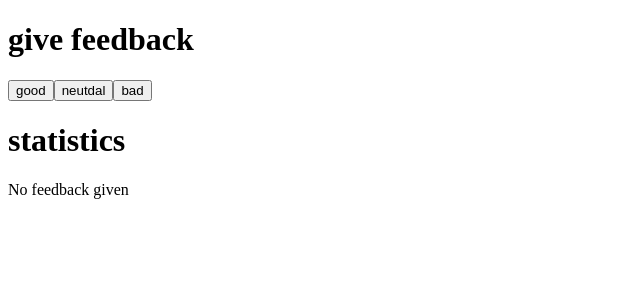
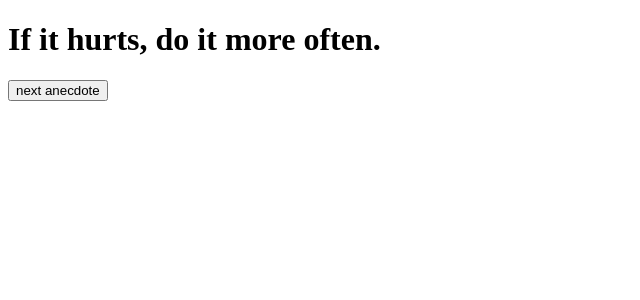
Before and after one commit to YoussefElMjd/NightBornFormation, a React (Create React App) app in the folder train-app/: page / in a window 1280 px wide. Shown: the top 300 px of the page, without its empty margins (0-640 px from the left). Built offline with nearby package versions, Linux system fonts and the light colour scheme.

Commit message:
part 1 - d - ex 1.12*

```diff
--- a/train-app/src/App.js
+++ b/train-app/src/App.js
@@ -1,76 +1,25 @@
 import { useState } from "react";
 
-const Button = (props) => {
-  return <button onClick={props.increment}> {props.react.name}</button>;
-};
+const App = () => {
+  const anecdotes = [
+    "If it hurts, do it more often.",
+    "Adding manpower to a late software project makes it later!",
+    "The first 90 percent of the code accounts for the first 10 percent of the development time...The remaining 10 percent of the code accounts for the other 90 percent of the development time.",
+    "Any fool can write code that a computer can understand. Good programmers write code that humans can understand.",
+    "Premature optimization is the root of all evil.",
+    "Debugging is twice as hard as writing the code in the first place. Therefore, if you write the code as cleverly as possible, you are, by definition, not smart enough to debug it.",
+    "Programming without an extremely heavy use of console.log is same as if a doctor would refuse to use x-rays or blood tests when diagnosing patients.",
+  ];
 
-const React = (props) => {
-  return <p>{props.name + " " + props.click}</p>;
-};
+  const [selected, setSelected] = useState(0);
 
-const Stats = (props) => {
-  const allReact = props.good.click + props.neutdal.click + props.bad.click;
-  if (allReact == 0) {
-    return <p>No feedback given</p>;
-  }
+  const randomNumber = () => {
+    setSelected(Math.floor(Math.random() * ((anecdotes.length-1) - 0 + 1) + 0));
+  };
   return (
     <div>
-      <table>
-        <tbody>
-          <tr>
-            <td>
-              <React name={props.good.name} click={props.good.click} />
-            </td>
-          </tr>
-          <tr>
-            <td>
-              <React name={props.neutdal.name} click={props.neutdal.click} />
-            </td>
-          </tr>
-          <tr>
-            <td>
-              <React name={props.bad.name} click={props.bad.click} />
-            </td>
-          </tr>
-          <tr>
-            <td>
-              <p>average {(props.good.click - props.bad.click) / allReact}</p>
-            </td>
-          </tr>
-          <tr>
-            <td>
-              <p>positive {(props.good.click / allReact) * 100} %</p>
-            </td>
-          </tr>
-        </tbody>
-      </table>
-    </div>
-  );
-};
-const App = () => {
-  // enregistder les clics de chaque bouton dans un état différent
-  const [good, setGood] = useState({ name: "good", click: 0 });
-  const [neutdal, setNeutdal] = useState({ name: "neutdal", click: 0 });
-  const [bad, setBad] = useState({ name: "bad", click: 0 });
-
-  return (
-    <div>
-      <h1> give feedback</h1>
-      <Button
-        react={good}
-        increment={() => setGood({ ...good, click: good.click + 1 })}
-      />
-      <Button
-        react={neutdal}
-        increment={() => setNeutdal({ ...neutdal, click: neutdal.click + 1 })}
-      />
-      <Button
-        react={bad}
-        increment={() => setBad({ ...bad, click: bad.click + 1 })}
-      />
-
-      <h1>statistics</h1>
-      <Stats good={good} neutdal={neutdal} bad={bad} />
+      <h1>{anecdotes[selected]}</h1>
+      <button onClick={randomNumber}>next anecdote</button>
     </div>
   );
 };
```
